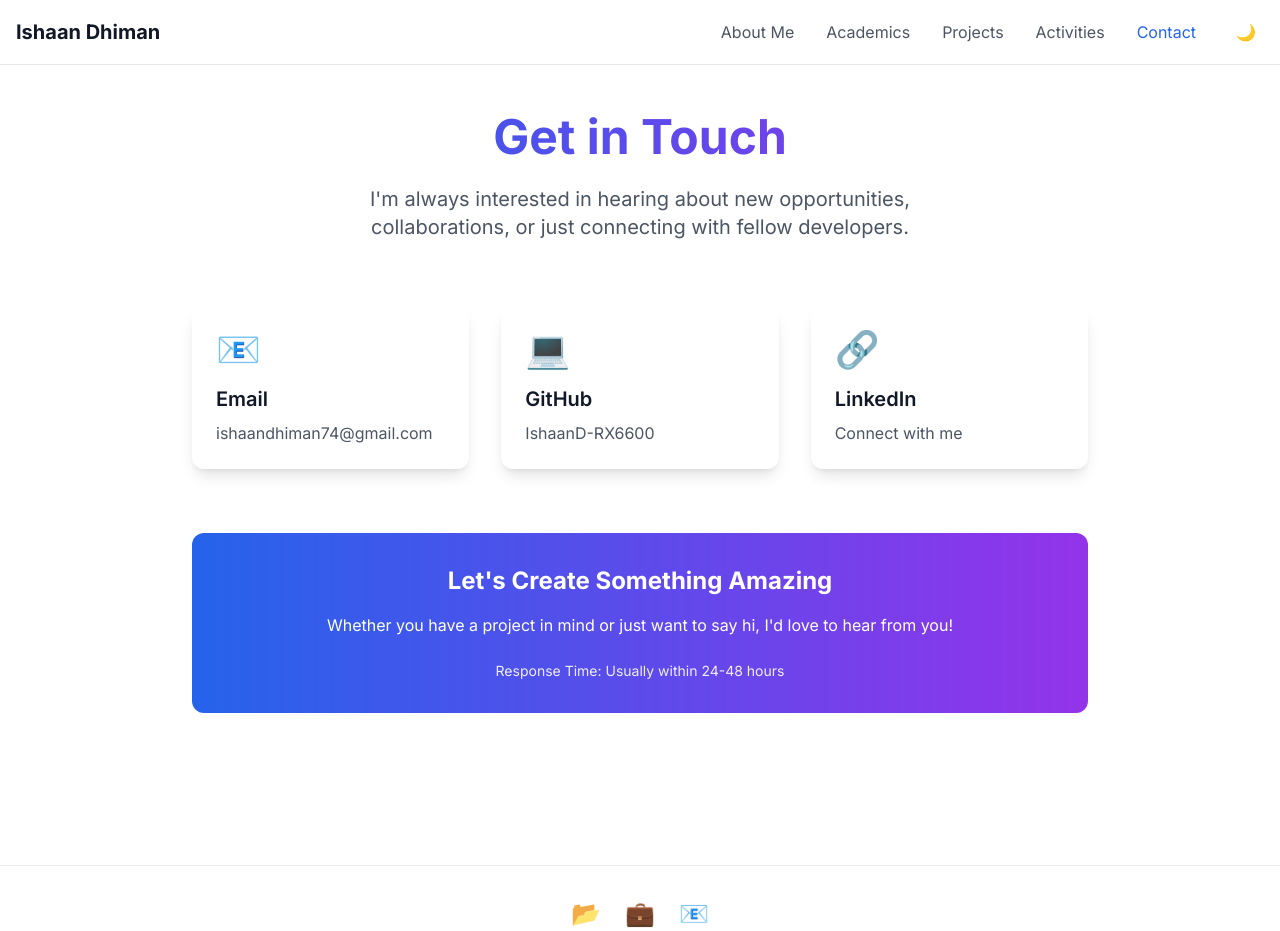
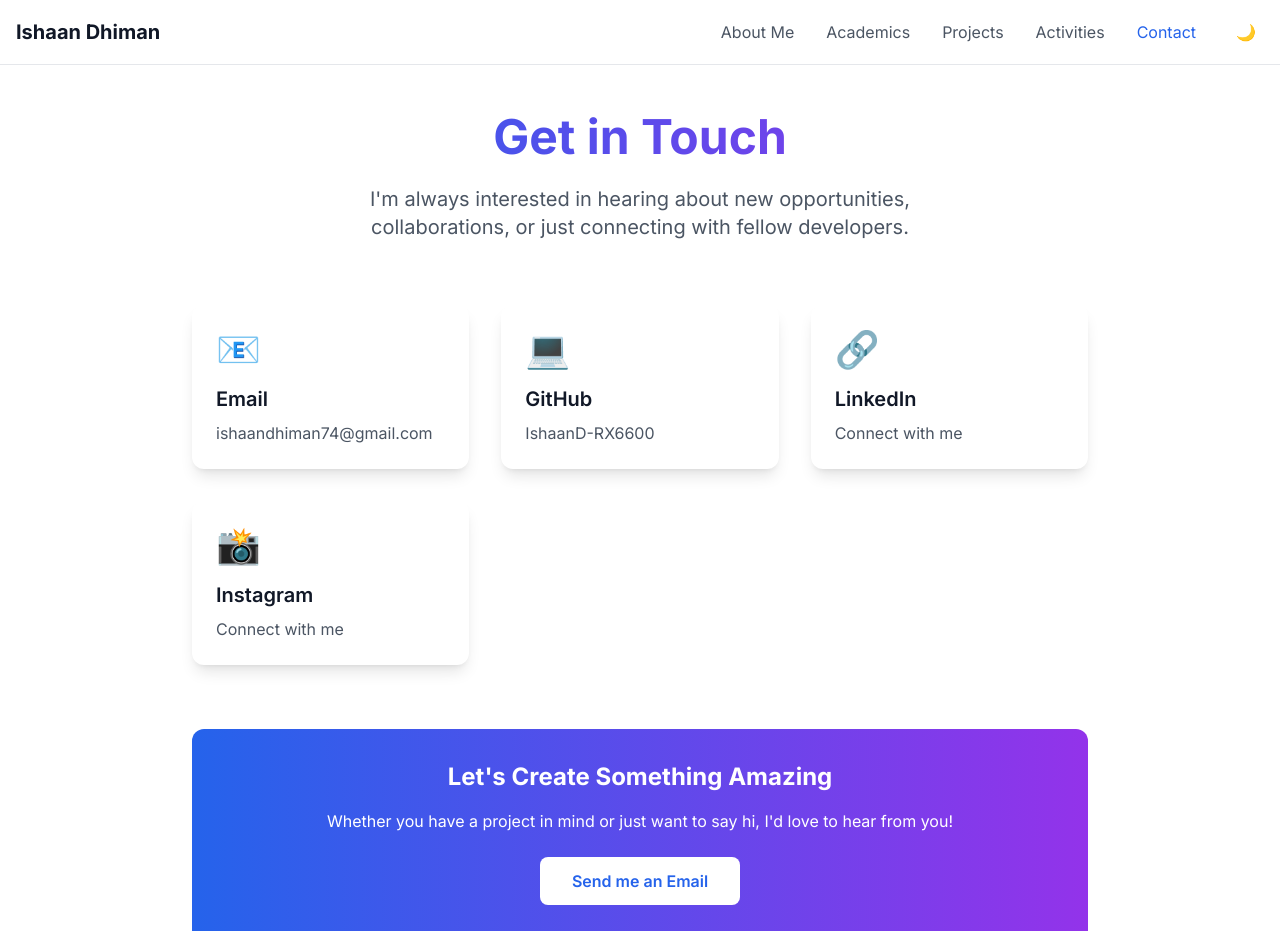
Before and after one commit to IshaanD-RX6600/IshaanDhiman, a Next.js app: page /contact in a window 1280 px wide. Shown: the top 931 px of the page. Built offline with nearby package versions, Linux system fonts and the light colour scheme.

Commit message:
goood stuff

```diff
--- a/src/app/contact/page.tsx
+++ b/src/app/contact/page.tsx
@@ -25,6 +25,12 @@ export default function ContactPage() {
       value: 'Connect with me',
       href: 'https://linkedin.com/in/your-profile',
       icon: '🔗'
+    },
+    {
+      title: 'Instagram',
+      value: 'Connect with me',
+      href: 'https://www.instagram.com/ishaan_7484/',
+      icon: '📸'
     }
   ];
 
@@ -64,6 +70,12 @@ export default function ContactPage() {
           <p className="mb-6">
             Whether you have a project in mind or just want to say hi, I'd love to hear from you!
           </p>
+          <a
+            href="mailto:ishaandhiman74@gmail.com"
+            className="inline-block bg-white text-blue-600 font-semibold py-3 px-8 rounded-lg hover:bg-opacity-90 transition-all duration-300 mb-6"
+          >
+            Send me an Email
+          </a>
           <p className="text-sm opacity-90">
             Response Time: Usually within 24-48 hours
           </p>
```
